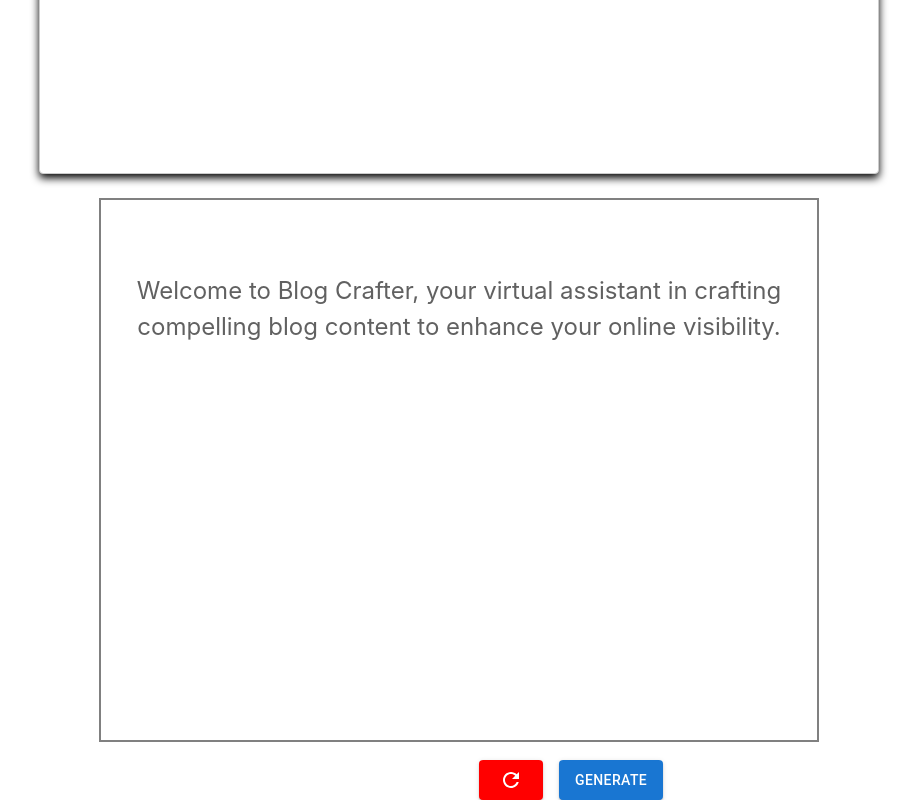
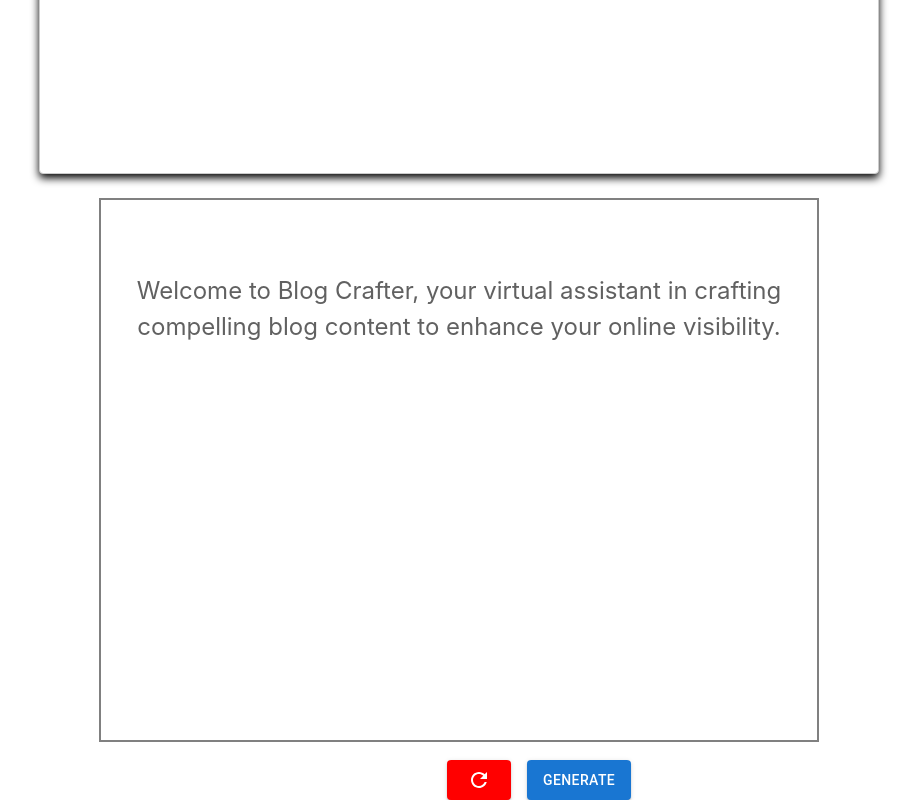
Before and after one commit to prorohitkumar/content-crafter-test, a React (Create React App) app: page /blog-generator in a window 1280 px wide. Shown: the part 510-1310 px from the top of the page, without its empty margins (181-1098 px from the left). Built offline with nearby package versions, Linux system fonts and the light colour scheme; what react-chatbot-kit would draw is missing.

Commit message:
Update Blog.css

```diff
--- a/src/Components/blog-generator/Blog.css
+++ b/src/Components/blog-generator/Blog.css
@@ -121,7 +121,7 @@
   flex-grow: 1;
   align-items: flex-end;
   justify-content: flex-start;
-  margin-left: 80vh;
+  margin-left: 76vh;
   margin-top: 2vh;
 
 }
```
